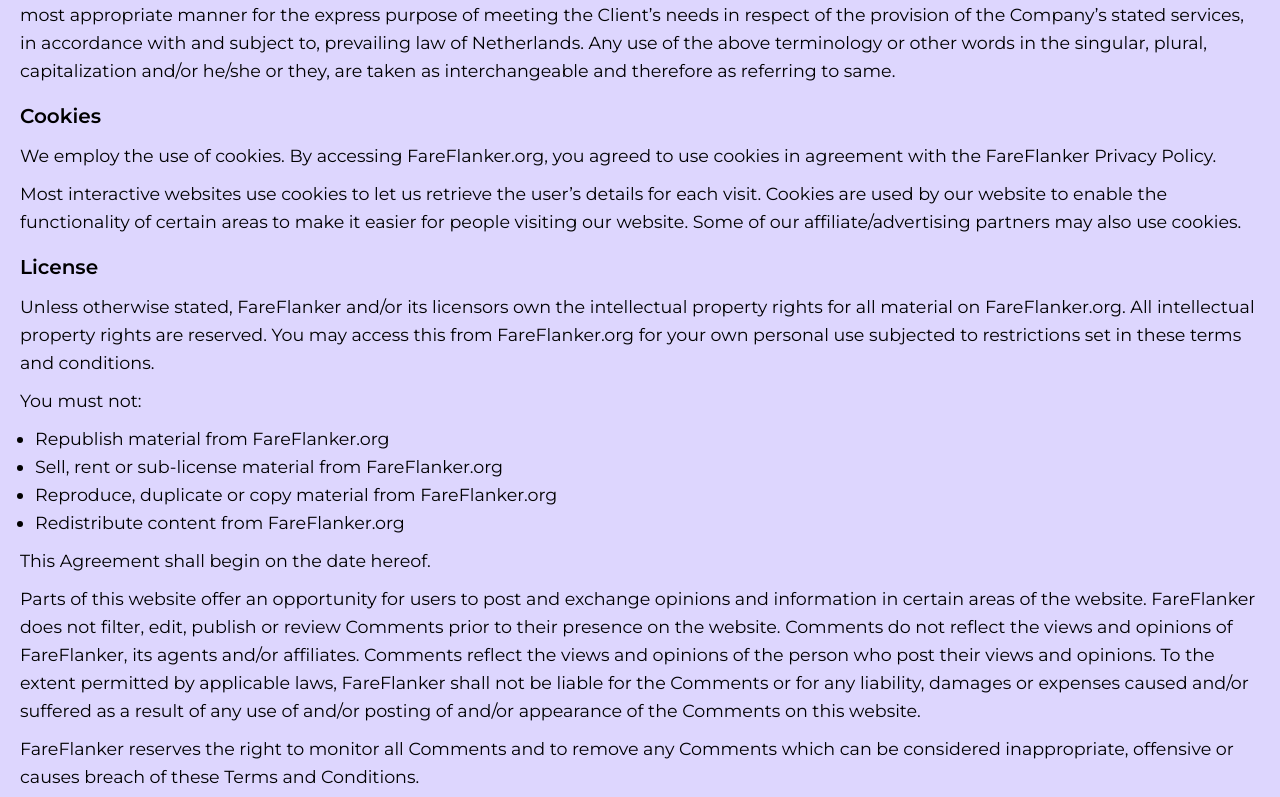
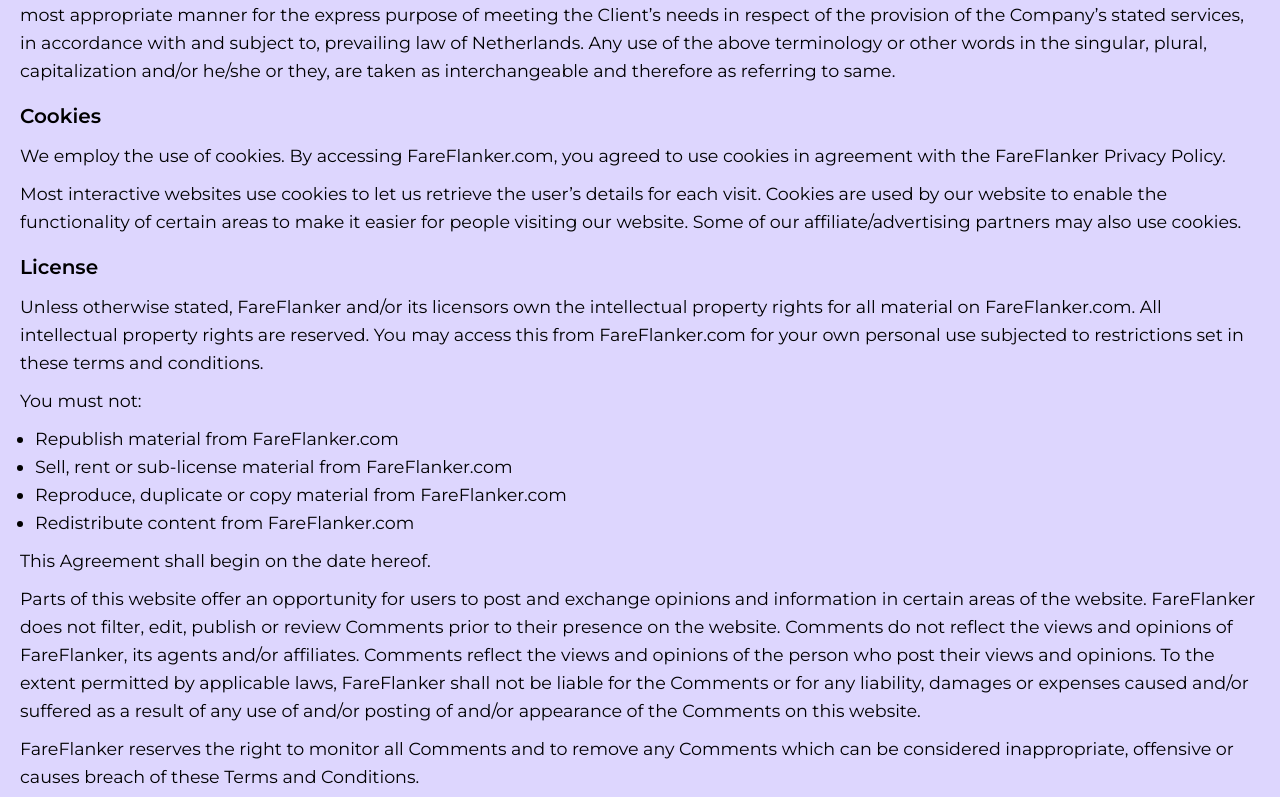
Before and after one commit to Tiger-Catori/FareFlanker, a React (Vite) app in the folder app-frontend/: page /terms-and-conditions in a window 1280 px wide. Shown: the part 529-1326 px from the top of the page. Built offline with nearby package versions, Linux system fonts and the light colour scheme; some icons are missing.

Commit message:
changing domain extension

```diff
--- a/app-frontend/src/shared/components/TermsAndConditions.jsx
+++ b/app-frontend/src/shared/components/TermsAndConditions.jsx
@@ -31,7 +31,7 @@
       </p>
       <p>
         By accessing this website we assume you accept these terms and
-        conditions. Do not continue to use FareFlanker.org if you do not
+        conditions. Do not continue to use FareFlanker.com if you do not
         agree to take all of the terms and conditions stated on this page.
       </p>
     </>
@@ -75,7 +75,7 @@
     <div>
       <h4>Cookies</h4>
       <p>
-        We employ the use of cookies. By accessing FareFlanker.org, you
+        We employ the use of cookies. By accessing FareFlanker.com, you
         agreed to use cookies in agreement with the FareFlanker Privacy
         Policy.
       </p>
@@ -96,17 +96,17 @@
       <h4>License</h4>
       <p>
         Unless otherwise stated, FareFlanker and/or its licensors own the
-        intellectual property rights for all material on FareFlanker.org. All
+        intellectual property rights for all material on FareFlanker.com. All
         intellectual property rights are reserved. You may access this from
-        FareFlanker.org for your own personal use subjected to restrictions
+        FareFlanker.com for your own personal use subjected to restrictions
         set in these terms and conditions.
       </p>
       <p>You must not:</p>
       <ul>
-        <li>Republish material from FareFlanker.org</li>
-        <li>Sell, rent or sub-license material from FareFlanker.org</li>
-        <li>Reproduce, duplicate or copy material from FareFlanker.org</li>
-        <li>Redistribute content from FareFlanker.org</li>
+        <li>Republish material from FareFlanker.com</li>
+        <li>Sell, rent or sub-license material from FareFlanker.com</li>
+        <li>Reproduce, duplicate or copy material from FareFlanker.com</li>
+        <li>Redistribute content from FareFlanker.com</li>
       </ul>
       <p>This Agreement shall begin on the date hereof.</p>
       <p>
```
